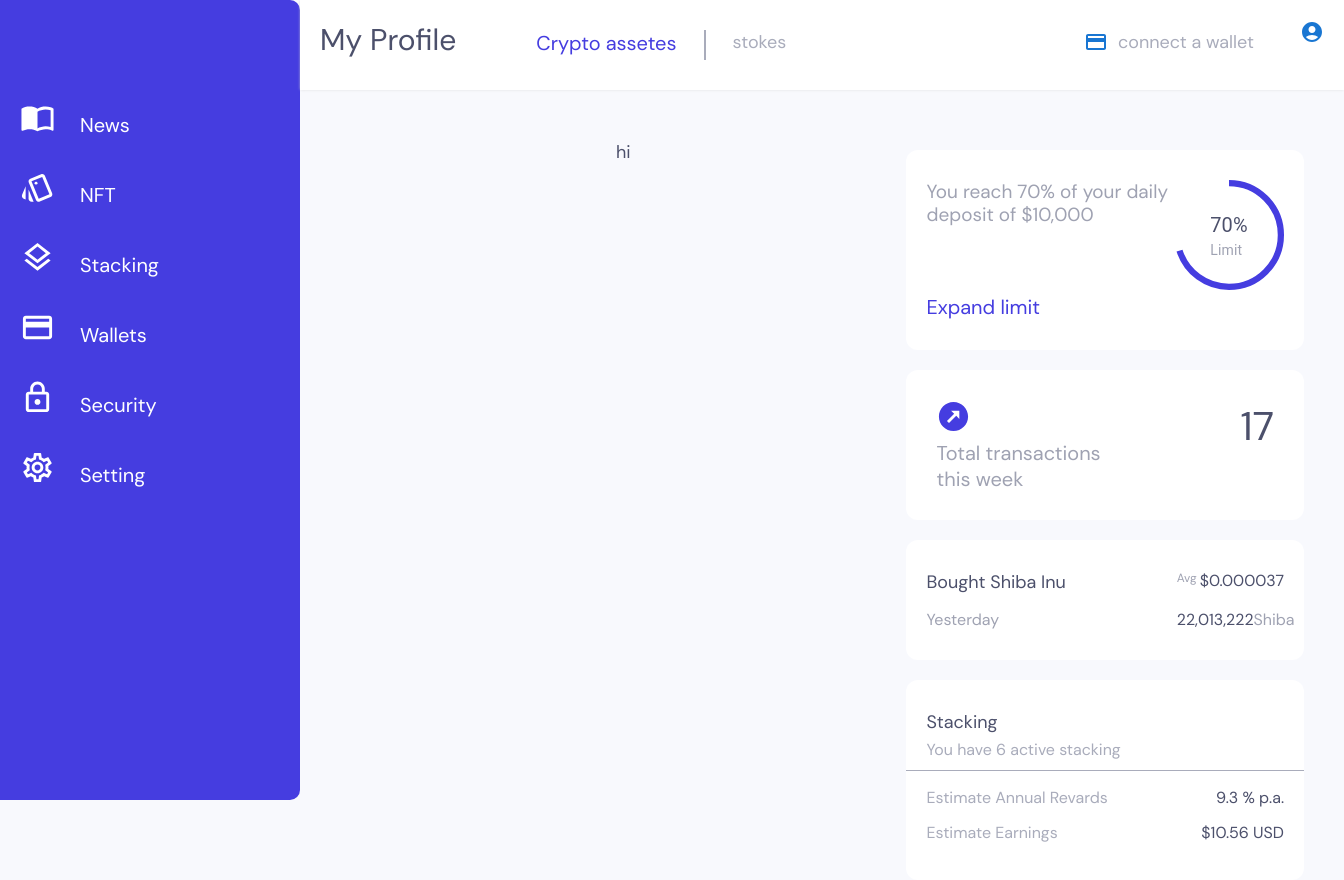
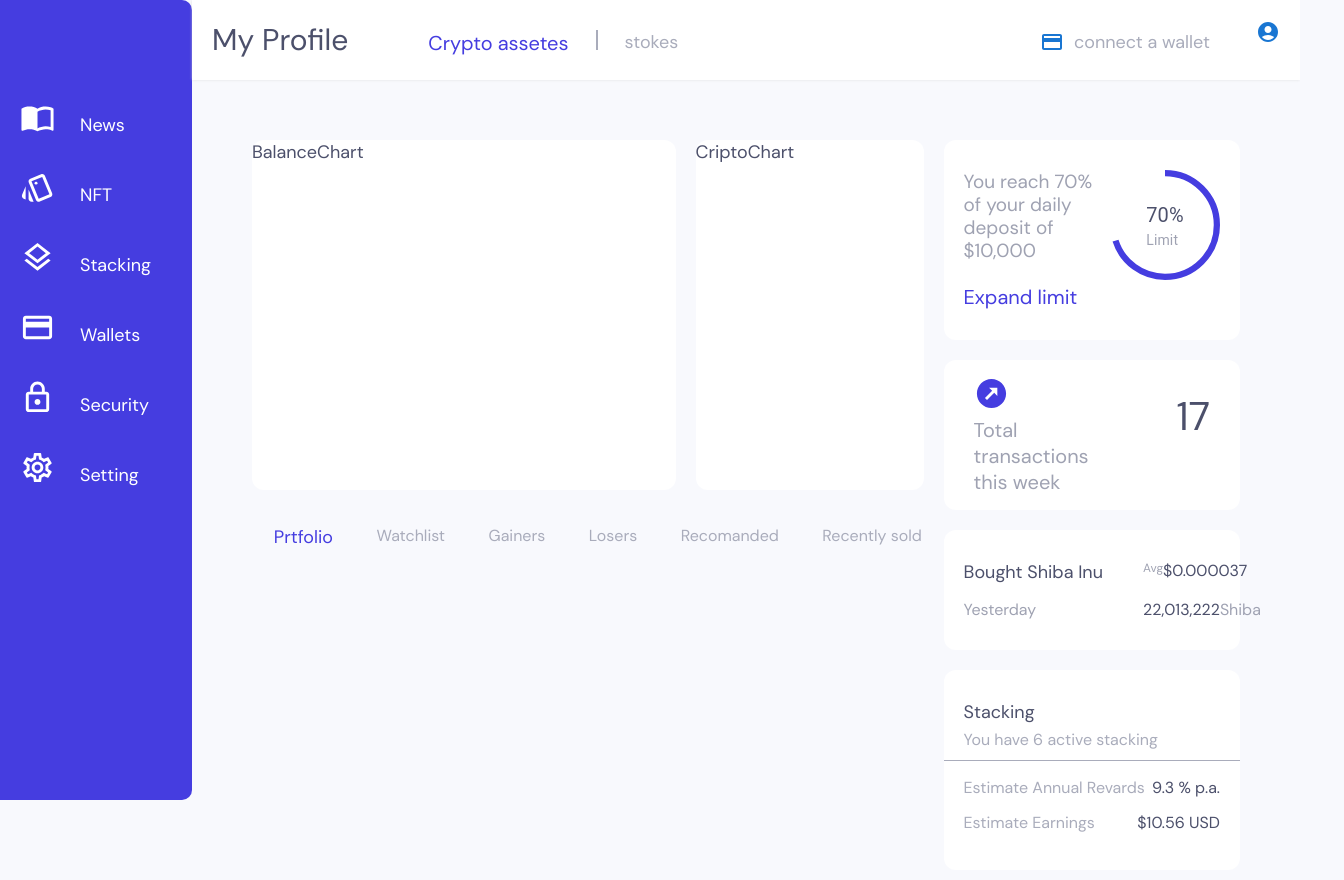
Before and after one commit to haniyeJahantigh/cripto-currency-project, a React (Create React App) app: page / in a window 1280 px wide. Shown: the top 880 px of the page, 1344 px wide, since content can reach past the window. Built offline with nearby package versions, Linux system fonts and the light colour scheme.

Commit message:
add balance chart, table menu, cripto chart component

```diff
--- a/src/App.tsx
+++ b/src/App.tsx
@@ -4,6 +4,7 @@ import Header from "./components/Header";
 import { BrowserRouter, Routes, Route } from "react-router-dom";
 import MainDashboard from "./pages/MainDashboard";
 import { styled  } from "@mui/system";
+import { Box } from "@mui/material";
 
 
 const MainBox = styled("div")(({ theme }) => ({
@@ -13,13 +14,17 @@ const MainBox = styled("div")(({ theme }) => ({
 const BodyBox = styled("div")(({ theme }) => ({
   display: "flex",
   flexDirection: "column",
+  width:"85%"
 }));
 function App() {
   return (
     <div>
       <BrowserRouter>
         <MainBox>
+          <Box sx={{width:"15%"}}>
           <Sidebar />
+          </Box>
+
           <BodyBox>
             <Header />
             <Routes>
--- /dev/null
+++ b/src/components/BalanceChart.tsx
@@ -0,0 +1,21 @@
+import React from 'react'
+import { Box } from "@mui/material";
+import { styled } from "@mui/system";
+
+type Props = {}
+const MainBox = styled(Box)(({ theme }) => ({
+    background: "#FFF",
+    boxSizing: "border-box",
+    borderRadius: "12px",
+    height: "350px",
+    width: "65%",
+    margin: "10px",
+  }));
+
+const BalanceChart = (props: Props) => {
+  return (
+    <MainBox>BalanceChart</MainBox>
+  )
+}
+
+export default BalanceChart
--- /dev/null
+++ b/src/components/CriptoChart.tsx
@@ -0,0 +1,19 @@
+import React from 'react'
+import { Box } from "@mui/material";
+import { styled } from "@mui/system";
+type Props = {}
+const MainBox = styled(Box)(({ theme }) => ({
+    background: "#FFF",
+    boxSizing: "border-box",
+    borderRadius: "12px",
+    height: "350px",
+    width: "35%",
+    margin: "10px",
+  }));
+const CriptoChart = (props: Props) => {
+  return (
+    <MainBox>CriptoChart</MainBox>
+  )
+}
+
+export default CriptoChart
--- a/src/components/Header.tsx
+++ b/src/components/Header.tsx
@@ -10,8 +10,8 @@ const MyHeader = styled(Box)(({ theme }) => ({
   justifyContent: "space-between",
   background: "#FFF",
   padding: 10,
-  height: 70,
-  width: "80vw",
+  height: 60,
+  width: "100%",
   boxShadow: "0.3px 0.3px 3px lightGrey",
 }));
 const MyBox = styled(Box)(({ theme }) => ({
--- a/src/components/Sidebar.tsx
+++ b/src/components/Sidebar.tsx
@@ -14,7 +14,7 @@ const MySidebar = styled('div')(({ theme }) => ({
   borderTopRightRadius: 10,
   borderBottomRightRadius: 10,
   height:"100vh",
-  width:"30vw"
+  width:"100%"
 }));
 const Mybox = styled(Box)(({ theme }) => ({
   display:"flex",
@@ -23,7 +23,7 @@ const Mybox = styled(Box)(({ theme }) => ({
   height:70,
   width:300,
   color:"#FFF",
-  fontSize:20,
+  fontSize:18,
   cursor:"pointer",
 }));
 const IconDiv = styled("div")(({ theme }) => ({
--- /dev/null
+++ b/src/components/TableMenu.tsx
@@ -0,0 +1,30 @@
+import React from 'react'
+import { Box } from "@mui/material";
+import { styled } from "@mui/system";
+
+
+const MainBox = styled(Box)(({ theme }) => ({
+    display: 'flex',
+    justifyContent: "space-around",
+    boxSizing: "border-box",
+    height: "80px",
+    width: "100%",
+    margin: "25px 10px 10px",
+    color: "#A9ACBB",
+    fontSize: "16px",
+    cursor: "pointer"
+}));
+const TableMenu = () => {
+    return (
+        <MainBox>
+            <Box sx={{ color: "#453DE0", fontSize: "18px" }}>Prtfolio</Box>
+            <Box>Watchlist</Box>
+            <Box>Gainers</Box>
+            <Box>Losers</Box>
+            <Box>Recomanded</Box>
+            <Box>Recently sold</Box>
+        </MainBox>
+    )
+}
+
+export default TableMenu
--- a/src/pages/MainDashboard.tsx
+++ b/src/pages/MainDashboard.tsx
@@ -1,42 +1,51 @@
-import DailyDiposit from '../components/DailyDiposit';
-import Transactions from '../components/Transactions';
-import Buys from '../components/Buys';
-import Stacking from '../components/Stacking';
-import { styled } from '@mui/system';
-import { Box } from '@mui/material';
-
-
+import DailyDiposit from "../components/DailyDiposit";
+import Transactions from "../components/Transactions";
+import Buys from "../components/Buys";
+import Stacking from "../components/Stacking";
+import BalanceChart from "../components/BalanceChart";
+import CriptoChart from "../components/CriptoChart";
+import TableMenu from "../components/TableMenu";
+import { styled } from "@mui/system";
+import { Box } from "@mui/material";
 
 const BodyBox = styled(Box)(({ theme }) => ({
-  display:"flex",
-  justifyContent:"space-around",
-  padding:"50px"
+  display: "flex",
+  justifyContent: "space-around",
+  padding: "50px",
 }));
 const LeftBox = styled(Box)(({ theme }) => ({
-  width:"85%",
-  display:"flex",
-  justifyContent:"space-around",
+  width: "70%",
+  display: "flex",
+  flexDirection: "column",
+  justifyContent: "flex-start",
 }));
 const RightBox = styled(Box)(({ theme }) => ({
-  display:"flex",
-  justifyContent:"space-around",
-  flexDirection:"column",
+  display: "flex",
+  justifyContent: "space-around",
+  flexDirection: "column",
+  width: "30%",
 }));
 
 const MainDashboard = () => {
   return (
     <>
-        <BodyBox>
-          <LeftBox>hi </LeftBox>
-          <RightBox>
-          <DailyDiposit/>
-          <Transactions/>
-          <Buys/>
-          <Stacking/>
-          </RightBox>
-        </BodyBox>
+      <BodyBox>
+        <LeftBox>
+          <Box sx={{ display: "flex" }}>
+            <BalanceChart />
+            <CriptoChart />
+          </Box>
+          <TableMenu />
+        </LeftBox>
+        <RightBox>
+          <DailyDiposit />
+          <Transactions />
+          <Buys />
+          <Stacking />
+        </RightBox>
+      </BodyBox>
     </>
-  )
-}
+  );
+};
 
-export default MainDashboard
+export default MainDashboard;
```
